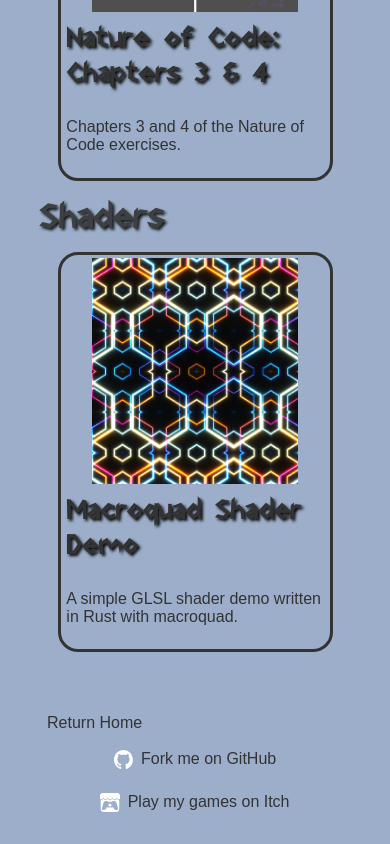
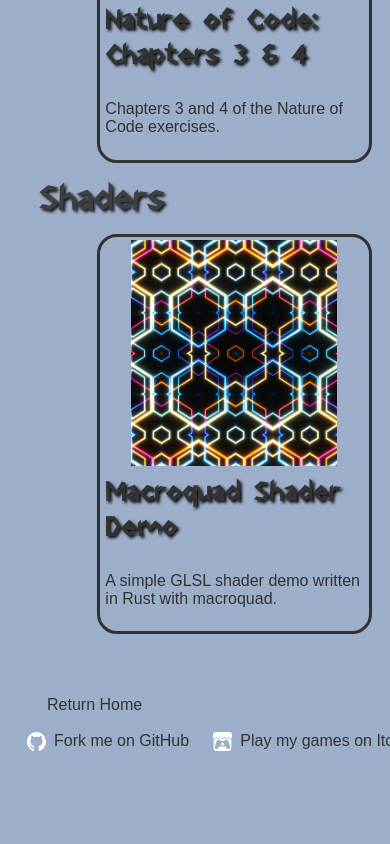
Before and after one commit to GlyphForged/glyphforged-dot-com, a Next.js app: page /projects in a window 390 px wide. Shown: the part 1384-2228 px from the top of the page. After the commit the page ends 2167 px from the top, so only its background shows below. Built offline with nearby package versions, Linux system fonts and the light colour scheme.

Commit message:
Finished chapter 0 including src code.
TODO: Fix mobile device viewport bug. (not present in dev tools)

```diff
--- a/src/app/globals.css
+++ b/src/app/globals.css
@@ -21,8 +21,24 @@
 
 html,
 body {
-  max-width: 100vw;
-  overflow-x: hidden;
+  margin: 0;
+  padding: 0;
+  max-width: 100%;
+  overflow-x: clip;
+}
+
+*,
+*::before,
+*::after {
+  box-sizing: border-box;
+}
+
+img,
+svg,
+video,
+canvas {
+  max-width: 100%;
+  height: auto;
 }
 
 body {
--- a/src/app/projects/_data/projects.ts
+++ b/src/app/projects/_data/projects.ts
@@ -55,28 +55,34 @@ export const projects: Project[] = [
         id: 'perlingraph',
         title: 'Perlin Noise Graph',
         src: '/projectbins/perlingraph/perlin_graph.html',
-        summary: 'A one-dimensional view of Perlin noise. The sketch stacks four octaves of fractal Brownian motion (fBm) and scrolls through a horizontal slice of the data, producing a graph reminiscent of a stock ticker—or any time-series signal. Written in Rust with macroquad.',
+        summary:
+          'A one-dimensional view of Perlin noise. The sketch stacks four octaves of fractal Brownian motion (fBm) and scrolls through a horizontal slice of the data, producing a graph reminiscent of a stock ticker—or any time-series signal. Written in Rust with macroquad.',
         aspect: '3/2',
         width: 600,
-        sourceCode: '',
+        sourceCode:
+          'https://emgithub.com/iframe.html?target=https%3A%2F%2Fgithub.com%2FGlyphForged%2FLearnRust%2Fblob%2Ftrunk%2Fnature_of_code%2Fchapter0%2Fperlin_graph%2Fsrc%2Fmain.rs&style=base16%2Fgruvbox-dark-hard&type=code&showBorder=on&showLineNumbers=on&showFileMeta=on&showFullPath=on&showCopy=on&maxHeight=500',
       },
       {
         id: 'perlincloud',
         title: 'Cloud Generation',
         src: '/projectbins/perlincloud/perlin_cloud.html',
-        summary: 'Two-dimensional Perlin noise can generate rich textures. This demo renders animated “clouds” by sampling a 2-D fBm field. Written in Rust with macroquad.',
+        summary:
+          'Two-dimensional Perlin noise can generate rich textures. This demo renders animated “clouds” by sampling a 2-D fBm field. Written in Rust with macroquad.',
         aspect: '3/2',
         width: 600,
-        sourceCode: '',
+        sourceCode:
+          'https://emgithub.com/iframe.html?target=https%3A%2F%2Fgithub.com%2FGlyphForged%2FLearnRust%2Fblob%2Ftrunk%2Fnature_of_code%2Fchapter0%2Fperlin_cloud%2Fsrc%2Fmain.rs&style=base16%2Fgruvbox-dark-hard&type=code&showBorder=on&showLineNumbers=on&showFileMeta=on&showFullPath=on&showCopy=on&maxHeight=500',
       },
       {
         id: 'perlinterrain',
         title: 'Infinite Terrain Generation',
         src: '/projectbins/perlinterrain/perlin_terrain.html',
-        summary: 'Similar to the "clouds" above, this terrain is generated with 2-D perlin noise. Mapping the perlin values to the height of the vertices in a flat mesh produces a seemingly infinite landscape.',
+        summary:
+          'Similar to the "clouds" above, this terrain is generated with 2-D perlin noise. Mapping the perlin values to the height of the vertices in a flat mesh produces a seemingly infinite landscape.',
         aspect: '3/2',
         width: 600,
-        sourceCode: '',
+        sourceCode:
+          'https://emgithub.com/iframe.html?target=https%3A%2F%2Fgithub.com%2FGlyphForged%2FLearnRust%2Fblob%2Ftrunk%2Fnature_of_code%2Fchapter0%2Fperlin_terrain%2Fsrc%2Fmain.rs&style=base16%2Fgruvbox-dark-hard&type=code&showBorder=on&showLineNumbers=on&showFileMeta=on&showFullPath=on&showCopy=on&maxHeight=500',
       },
     ],
   },
--- a/src/app/projects/layout.tsx
+++ b/src/app/projects/layout.tsx
@@ -1,5 +1,10 @@
 import styles from './projects.module.css';
 import { Footer } from '../_components/footer';
+
+export const viewport = {
+  width: 'device-width',
+  initialScale: 1,
+};
 
 export default function ProjectsLayout({
   children,
--- a/src/app/projects/projects.module.css
+++ b/src/app/projects/projects.module.css
@@ -1,5 +1,6 @@
 .projectPage {
   margin: 2.5vw 5vw;
+  width: 100%;
 }
 
 .projectPage h1 {
```
